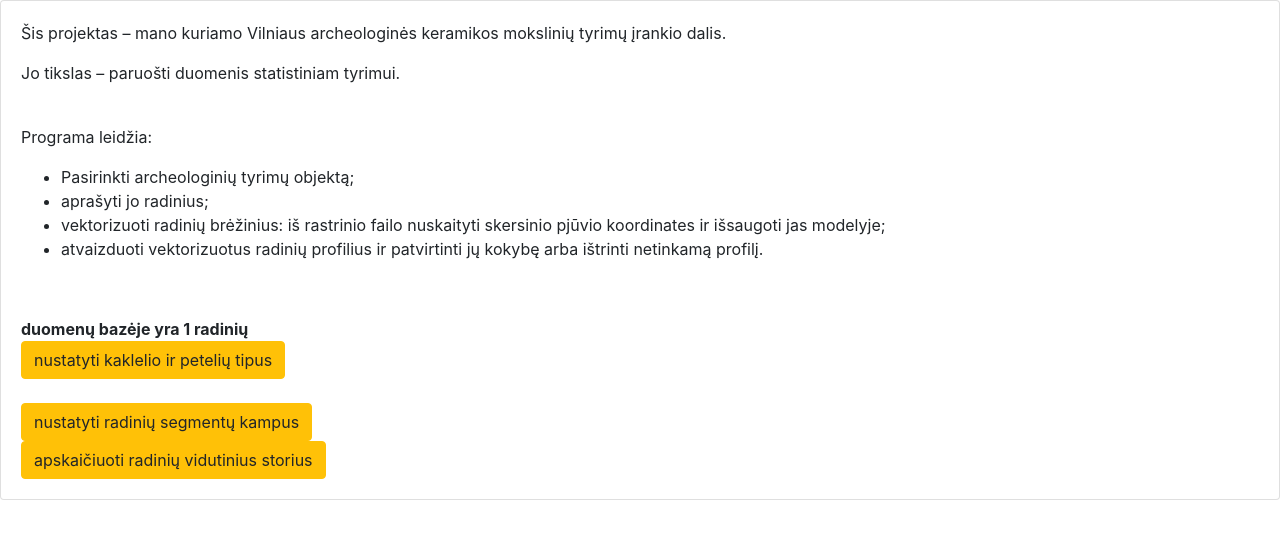
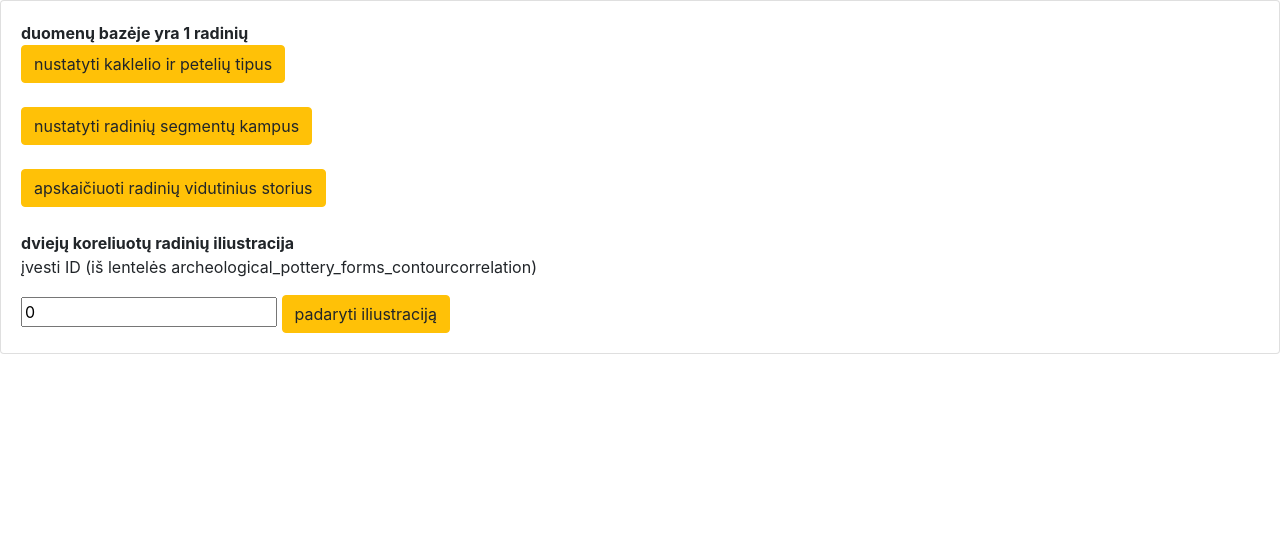
Before and after one commit to Oksana19761219/archeological_pottery, a Django app: page /pottery/ in a window 1280 px wide. Shown: the part 56-595 px from the top of the page. Run offline with Django 4.2, Linux system fonts and the light colour scheme; tables that the repository leaves empty hold one stand-in row (values such as "Sample post"); parts of the project's set-up code (start-up, migrations or seed data) failed here and were passed over.

Commit message:
dienos progresas

```diff
--- a/archeological_pottery_forms/templates/index.html
+++ b/archeological_pottery_forms/templates/index.html
@@ -14,23 +14,7 @@
 {% endif %}
 
 <div class="card">
-    <div class="card-body">
-        <p>Šis projektas – mano kuriamo Vilniaus archeologinės keramikos mokslinių tyrimų įrankio dalis.</p>
-        <p>Jo tikslas – paruošti duomenis statistiniam tyrimui.</p>
-        <br>
-        <p>Programa leidžia: </p>
-        <ul>
-            <li>Pasirinkti archeologinių tyrimų objektą;</li>
-            <li>aprašyti jo radinius;</li>
-            <li>vektorizuoti radinių brėžinius: iš rastrinio failo nuskaityti skersinio pjūvio koordinates ir išsaugoti
-                jas modelyje;
-            </li>
-            <li>atvaizduoti vektorizuotus radinių profilius ir patvirtinti jų kokybę arba ištrinti netinkamą profilį.
-            </li>
-        </ul>
 
-
-    </div>
     <div class="card-body">
         {% if finds_amount %}
         <strong>duomenų bazėje yra {{finds_amount}} radinių</strong><br>
@@ -39,11 +23,15 @@
             <button type="submit" class="btn btn-warning" id="neck_shoulders_type" name="neck_shoulders_type">nustatyti kaklelio ir petelių
                 tipus
             </button>
-            <br>
-            <br>
+            <br><br>
             <button type="submit" class="btn btn-warning" id="arc_angle" name="arc_angle">nustatyti radinių segmentų kampus</button>
-            <br>
+            <br><br>
             <button type="submit" class="btn btn-warning" id="width_avg" name="width_avg">apskaičiuoti radinių vidutinius storius</button>
+            <br><br>
+            <strong>dviejų koreliuotų radinių iliustracija</strong>
+            <p>įvesti ID (iš lentelės archeological_pottery_forms_contourcorrelation)</p>
+            <input type="number" id="correlation_id" name="correlation_id" step="1" value="0">
+            <button type="submit" class="btn btn-warning" id="draw_image" name="draw_image">padaryti iliustraciją</button>
 
 
             {% endif %}
--- a/archeological_pottery_forms/views.py
+++ b/archeological_pottery_forms/views.py
@@ -18,7 +18,9 @@ from .my_models.vectorize_files import vectorize_files
 from .my_models.variables import messages
 from .my_models.correlation import calculate_correlation
 from .my_models.sounds import sound_files
-from .my_models.draw_image import draw_group_image, draw_one_object_group_image
+from .my_models.draw_image import draw_group_image, \
+                                  draw_one_object_group_image, \
+                                  draw_two_correlated_finds_image
 import numpy as np
 import pandas as pd
 import logging
@@ -161,6 +163,28 @@ def index(request):
 
                 if shoulders_type_can_be_set:
                     determine_shoulders_type(find, find_length, neck_point, shoulders_point)
+
+    if request.method == 'POST' and 'draw_image' in request.POST:
+        id_corr = request.POST['correlation_id']
+        correlation_queryset = ContourCorrelation.objects.\
+            filter(pk=id_corr).\
+            values('id', 'find_1', 'find_2', 'correlation_x')
+        if correlation_queryset:
+            ids = [correlation_queryset[0]['find_1'], correlation_queryset[0]['find_2']]
+            x_min = CeramicContour.objects.filter(y=0). \
+                values('y', 'find_id'). \
+                annotate(x_min=Avg('x')). \
+                order_by(). \
+                values_list('find_id', 'x_min')
+
+            coords = CeramicContour.objects. \
+                filter(find_id__in=ids). \
+                values_list('find_id', 'x', 'y'). \
+                distinct()
+            draw_two_correlated_finds_image(coords, x_min, correlation_queryset)
+        else:
+            print('neteisingas ID')
+
 
     context = {
         'finds_amount': finds_amount
```
Also changed, not shown: archeological_pottery_forms/my_models/draw_image.py (+7 -0 lines).
